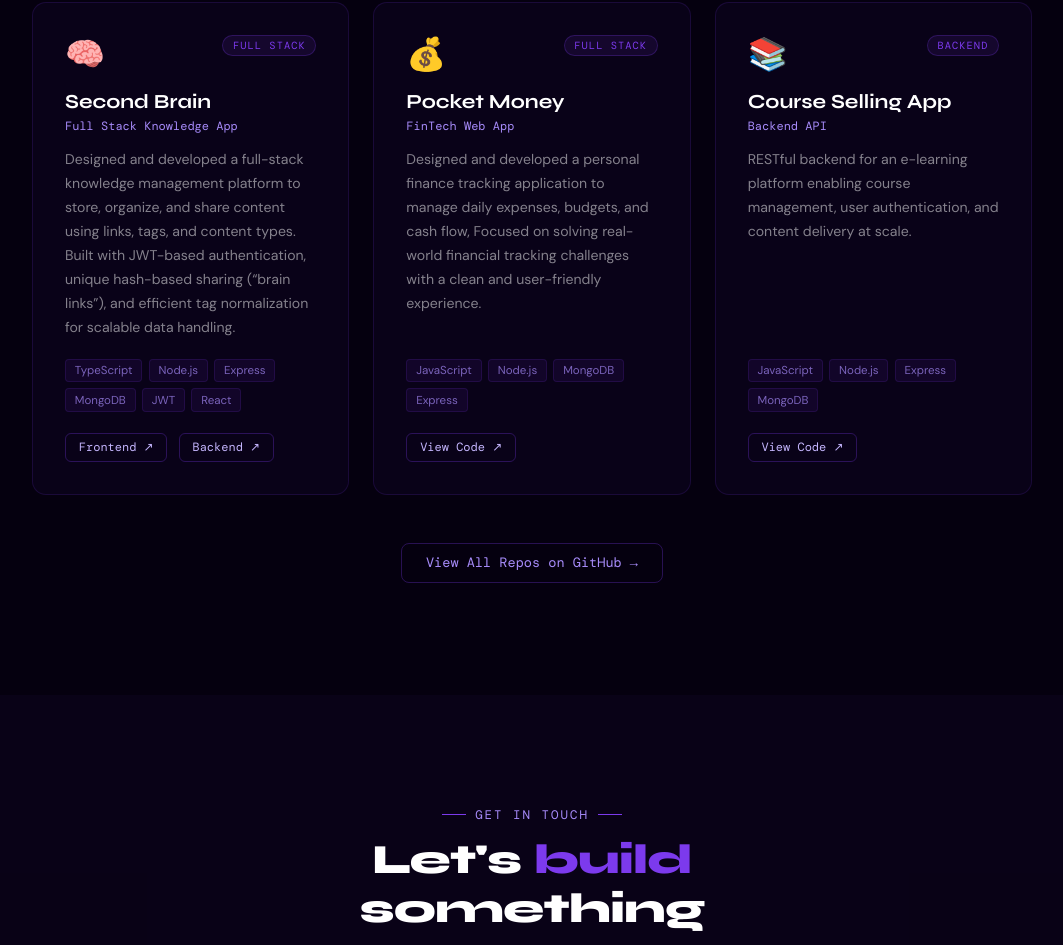
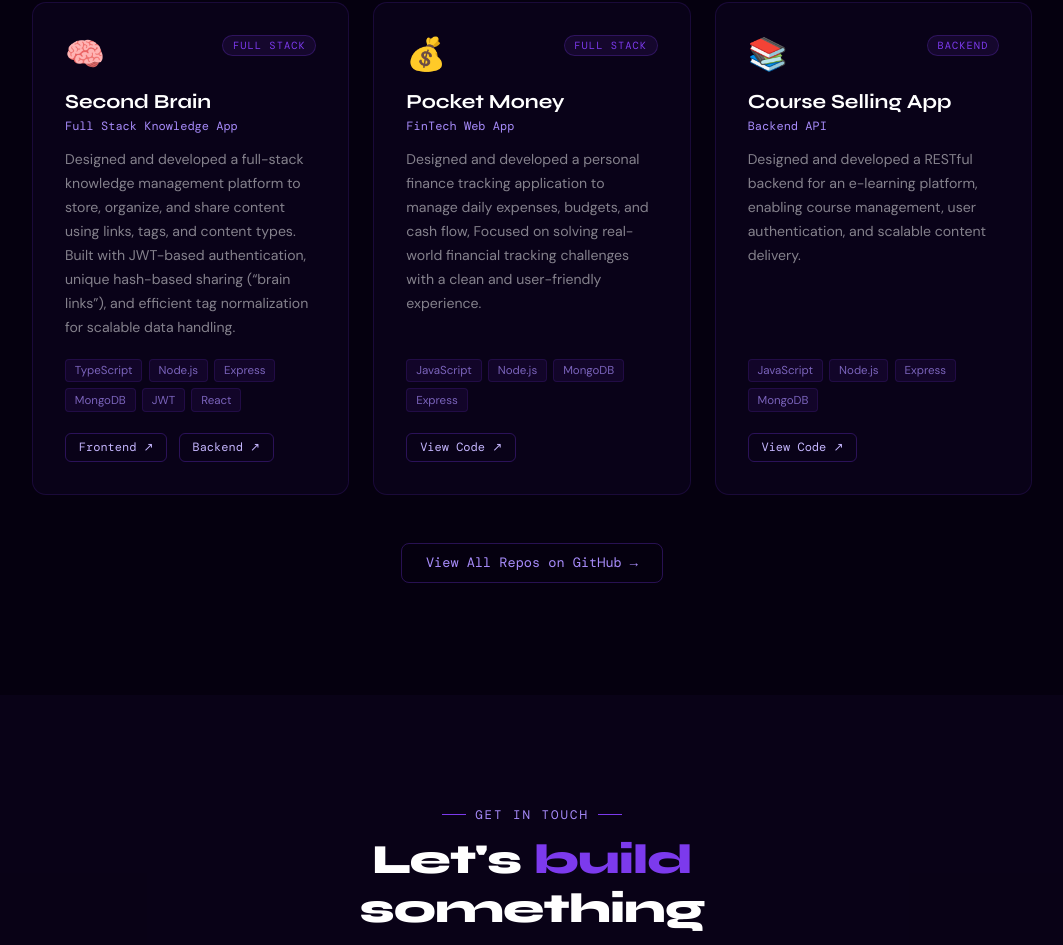
Before and after one commit to Samarth-2409X/My_portfolio, a React (Vite) app: page / in a window 1280 px wide. Shown: the part 2684-3629 px from the top of the page, without its empty margins (108-1171 px from the left). Built offline with nearby package versions, Linux system fonts and the light colour scheme; a web font is replaced by a local one.

Commit message:
updated project section

```diff
--- a/src/data/projects.js
+++ b/src/data/projects.js
@@ -29,7 +29,7 @@ export const projects = [
     name: "Course Selling App",
     subtitle: "Backend API",
     description:
-      "RESTful backend for an e-learning platform enabling course management, user authentication, and content delivery at scale.",
+      "Designed and developed a RESTful backend for an e-learning platform, enabling course management, user authentication, and scalable content delivery.",
     tags: ["JavaScript", "Node.js", "Express", "MongoDB"],
     type: "Backend",
     url: "https://github.com/Samarth-2409X/course_selling_app_backend",
```
